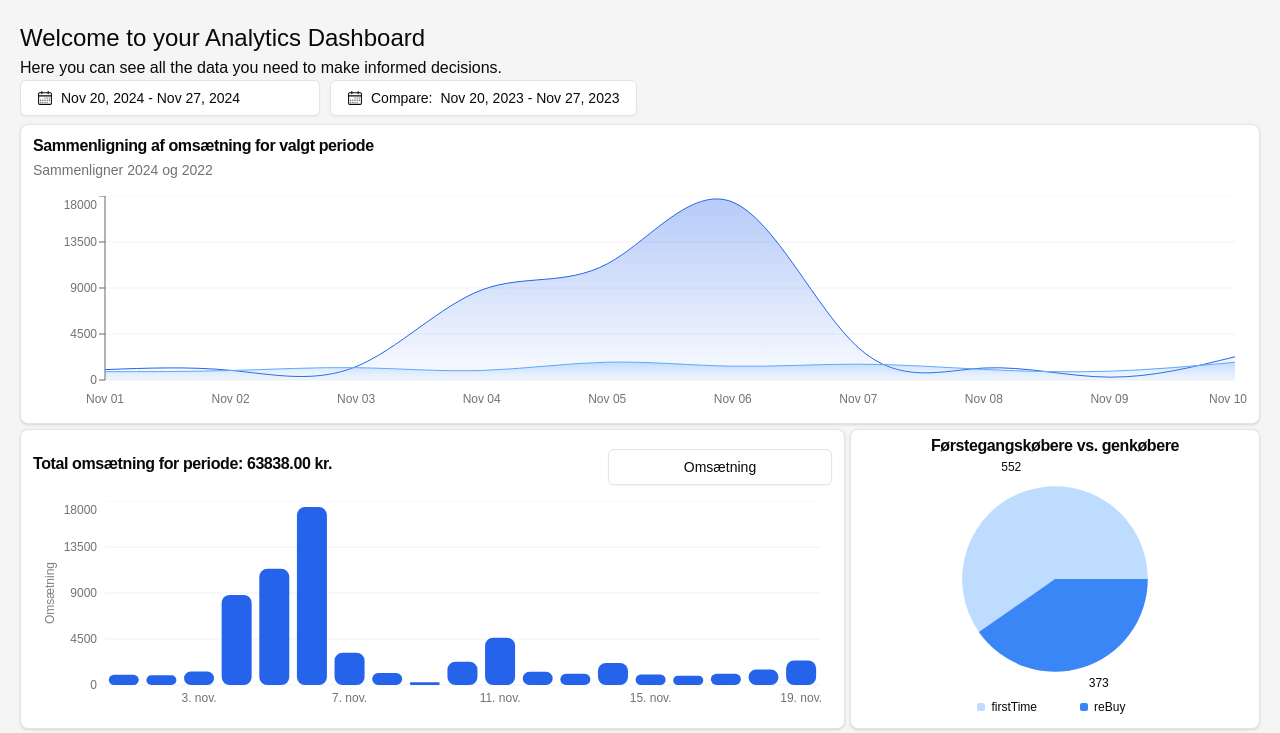
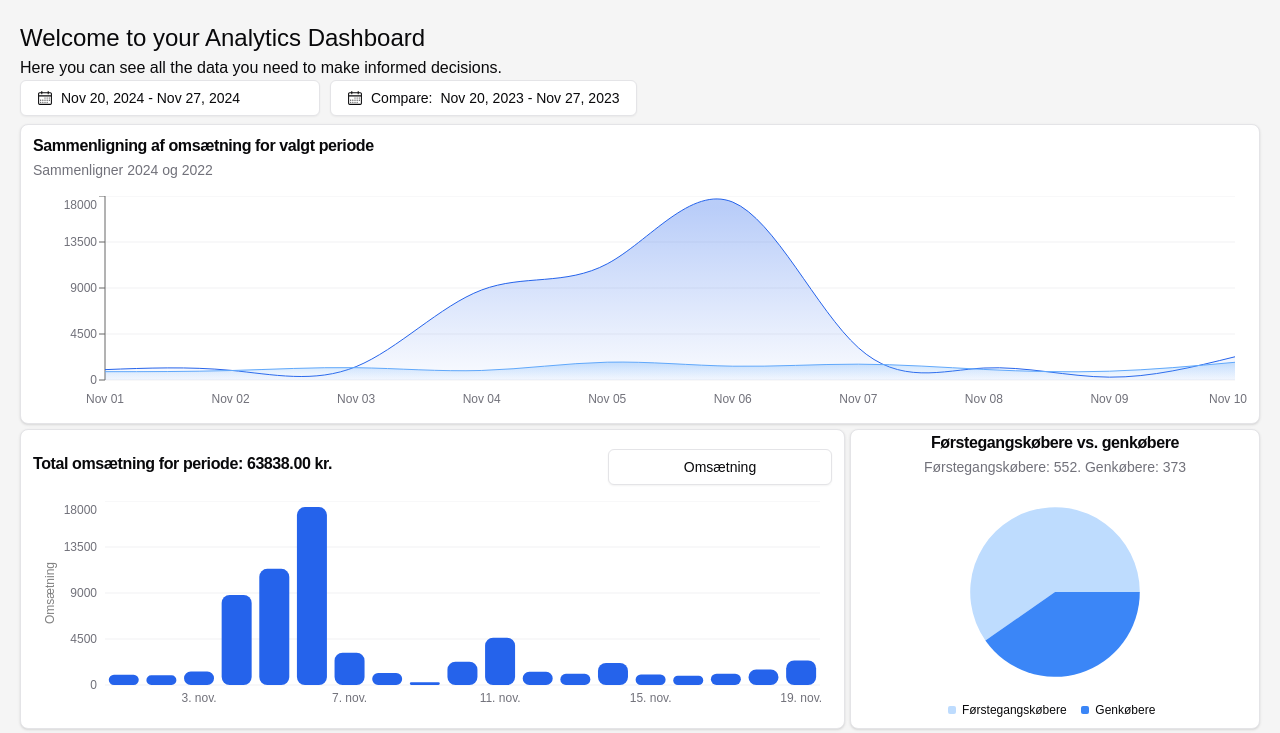
Before and after one commit to Stefanos-Langkilde/analytics, a Next.js app in the folder analytics/: page / in a window 1280 px wide. Shown: the top 733 px of the page. Built offline with nearby package versions, Linux system fonts and the light colour scheme.

Commit message:
Enhance PieChart component with localized labels and add buyer type summary description

```diff
--- a/analytics/components/pieChart.tsx
+++ b/analytics/components/pieChart.tsx
@@ -1,6 +1,6 @@
 "use client";
 import { Pie, PieChart } from "recharts";
-import { Card, CardContent, CardHeader, CardTitle } from "@/components/ui/card";
+import { Card, CardContent, CardDescription, CardHeader, CardTitle } from "@/components/ui/card";
 import { ChartConfig, ChartContainer, ChartLegend, ChartLegendContent, ChartTooltip, ChartTooltipContent } from "@/components/ui/chart";
 import { summarizeBuyerTypeData } from "@/utils/chartUtils";
 
@@ -17,15 +17,15 @@ const chartData = [
 const aggregatedData = summarizeBuyerTypeData(chartData);
 
 const chartConfig = {
-   visitors: {
-      label: "Visitors",
+   buyers: {
+      label: "Købere",
    },
    firstTime: {
-      label: "firstTime",
+      label: "Førstegangskøbere",
       color: "hsl(var(--chart-5))",
    },
    reBuy: {
-      label: "reBuy",
+      label: "Genkøbere",
       color: "hsl(var(--chart-3))",
    },
 } satisfies ChartConfig;
@@ -35,16 +35,20 @@ export default function Component() {
       <Card className="flex flex-col justify-center gap-1 bg-white rounded-lg h-[100%]">
          <CardHeader className="flex items-center pb-0 pt-2">
             <CardTitle>Førstegangskøbere vs. genkøbere</CardTitle>
+            <CardDescription>
+               Førstegangskøbere: {aggregatedData.filter(data => data.buyerType === "firstTime").reduce((acc, data) => acc + data.count, 0)}.
+               Genkøbere: {aggregatedData.filter(data => data.buyerType === "reBuy").reduce((acc, data) => acc + data.count, 0)}{" "}
+            </CardDescription>
          </CardHeader>
          <CardContent className="flex flex-1 items-center h-[250px] pb-0">
             <ChartContainer config={chartConfig} className="aspect-square h-[100%] w-full">
                <PieChart>
-                  <ChartTooltip content={<ChartTooltipContent nameKey="count" hideLabel />} />
+                  <ChartTooltip content={<ChartTooltipContent labelKey="buyers" />} />
                   <Pie
                      data={aggregatedData}
                      dataKey="count"
                      labelLine={false}
-                     label={({ payload, ...props }) => {
+                     label={({ ...props }) => {
                         return (
                            <text
                               cx={props.cx}
@@ -54,9 +58,7 @@ export default function Component() {
                               textAnchor={props.textAnchor}
                               dominantBaseline={props.dominantBaseline}
                               fill="hsla(var(--foreground))"
-                           >
-                              {payload.count}
-                           </text>
+                           ></text>
                         );
                      }}
                      nameKey="buyerType"
```
